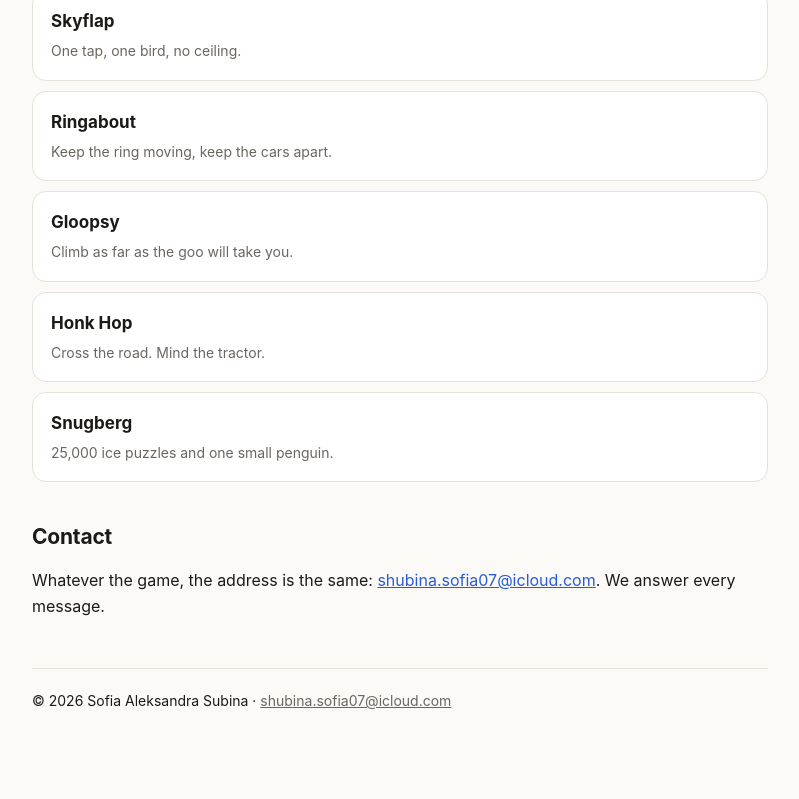
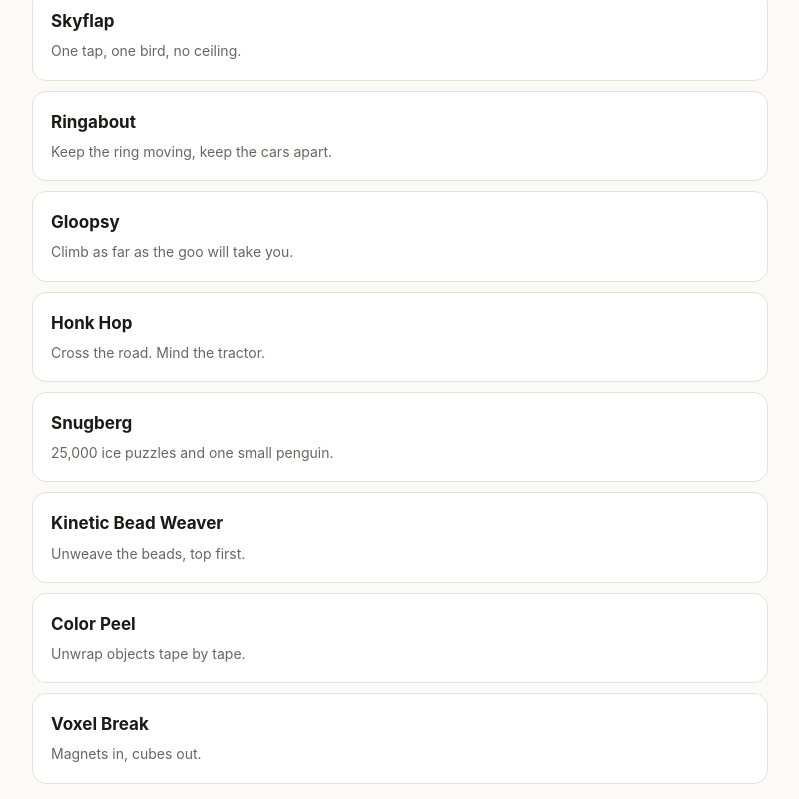
Before and after one commit to ArtemUIdesign/artemuidesign.github.io, a plain HTML site: page index.html in a window 1280 px wide. Shown: the part 626-1425 px from the top of the page, without its empty margins (240-1039 px from the left). Drawn offline with Linux system fonts and the light colour scheme.

Commit message:
Home page: add Bead Weaver, Color Peel and Voxel Break

```diff
--- a/index.html
+++ b/index.html
@@ -14,7 +14,7 @@
 <h1>Games</h1>
 <p class="sub">Support, privacy policy and terms of use for each game.</p>
 </header>
-<ul class="games"><li><a href="kablast/"><strong>KABLAST</strong><span>Hold to charge, release to blast.</span></a></li><li><a href="tildo/"><strong>Tildo</strong><span>Merge the numbers, clear the board.</span></a></li><li><a href="wickwood/"><strong>Wickwood</strong><span>Light the garden, one puzzle at a time.</span></a></li><li><a href="tumblio/"><strong>Tumblio</strong><span>Drop, merge, and keep the tower low.</span></a></li><li><a href="skyflap/"><strong>Skyflap</strong><span>One tap, one bird, no ceiling.</span></a></li><li><a href="ringabout/"><strong>Ringabout</strong><span>Keep the ring moving, keep the cars apart.</span></a></li><li><a href="gloopsy/"><strong>Gloopsy</strong><span>Climb as far as the goo will take you.</span></a></li><li><a href="honk-hop/"><strong>Honk Hop</strong><span>Cross the road. Mind the tractor.</span></a></li><li><a href="snugberg/"><strong>Snugberg</strong><span>25,000 ice puzzles and one small penguin.</span></a></li></ul>
+<ul class="games"><li><a href="kablast/"><strong>KABLAST</strong><span>Hold to charge, release to blast.</span></a></li><li><a href="tildo/"><strong>Tildo</strong><span>Merge the numbers, clear the board.</span></a></li><li><a href="wickwood/"><strong>Wickwood</strong><span>Light the garden, one puzzle at a time.</span></a></li><li><a href="tumblio/"><strong>Tumblio</strong><span>Drop, merge, and keep the tower low.</span></a></li><li><a href="skyflap/"><strong>Skyflap</strong><span>One tap, one bird, no ceiling.</span></a></li><li><a href="ringabout/"><strong>Ringabout</strong><span>Keep the ring moving, keep the cars apart.</span></a></li><li><a href="gloopsy/"><strong>Gloopsy</strong><span>Climb as far as the goo will take you.</span></a></li><li><a href="honk-hop/"><strong>Honk Hop</strong><span>Cross the road. Mind the tractor.</span></a></li><li><a href="snugberg/"><strong>Snugberg</strong><span>25,000 ice puzzles and one small penguin.</span></a></li><li><a href="beadweaver/"><strong>Kinetic Bead Weaver</strong><span>Unweave the beads, top first.</span></a></li><li><a href="colorpeel/"><strong>Color Peel</strong><span>Unwrap objects tape by tape.</span></a></li><li><a href="voxelbreak/"><strong>Voxel Break</strong><span>Magnets in, cubes out.</span></a></li></ul>
 <h2>Contact</h2>
 <p>Whatever the game, the address is the same: <a href="mailto:shubina.sofia07@icloud.com">shubina.sofia07@icloud.com</a>. We answer every message.</p>
 
```
